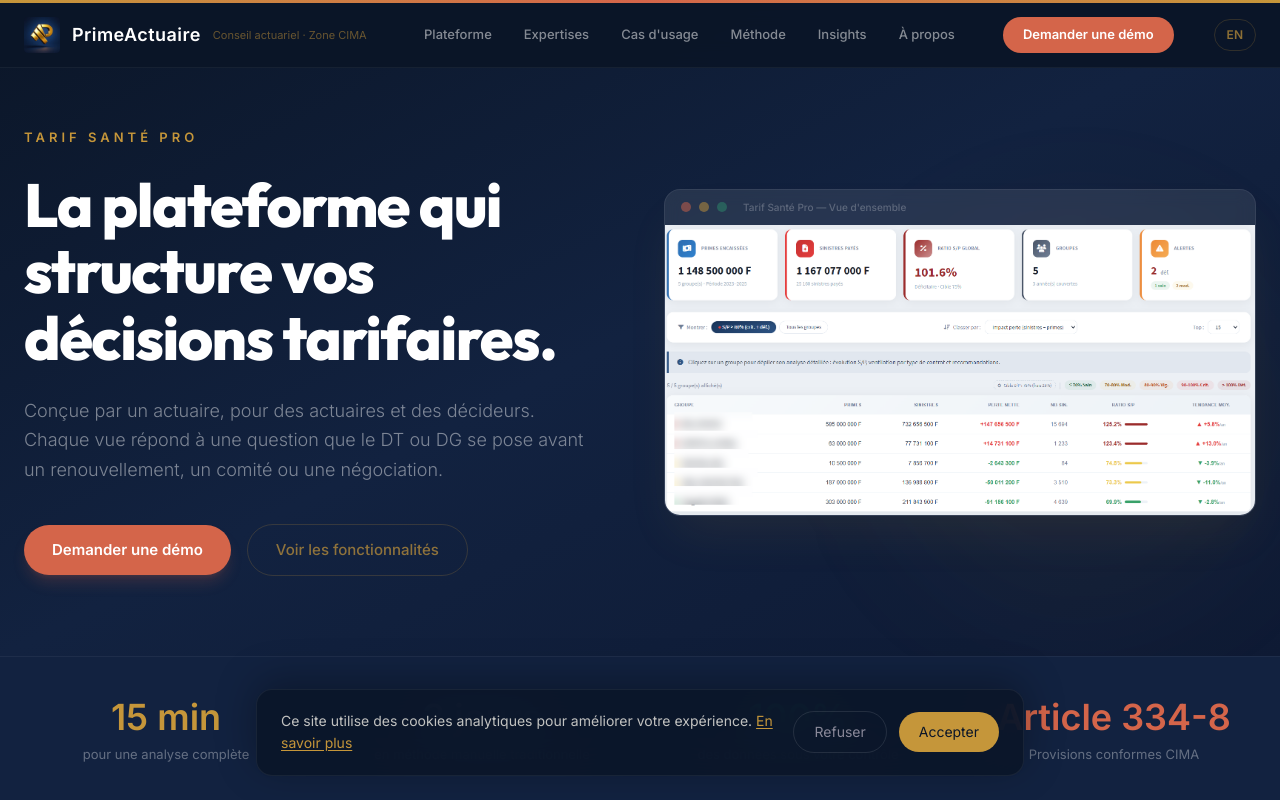
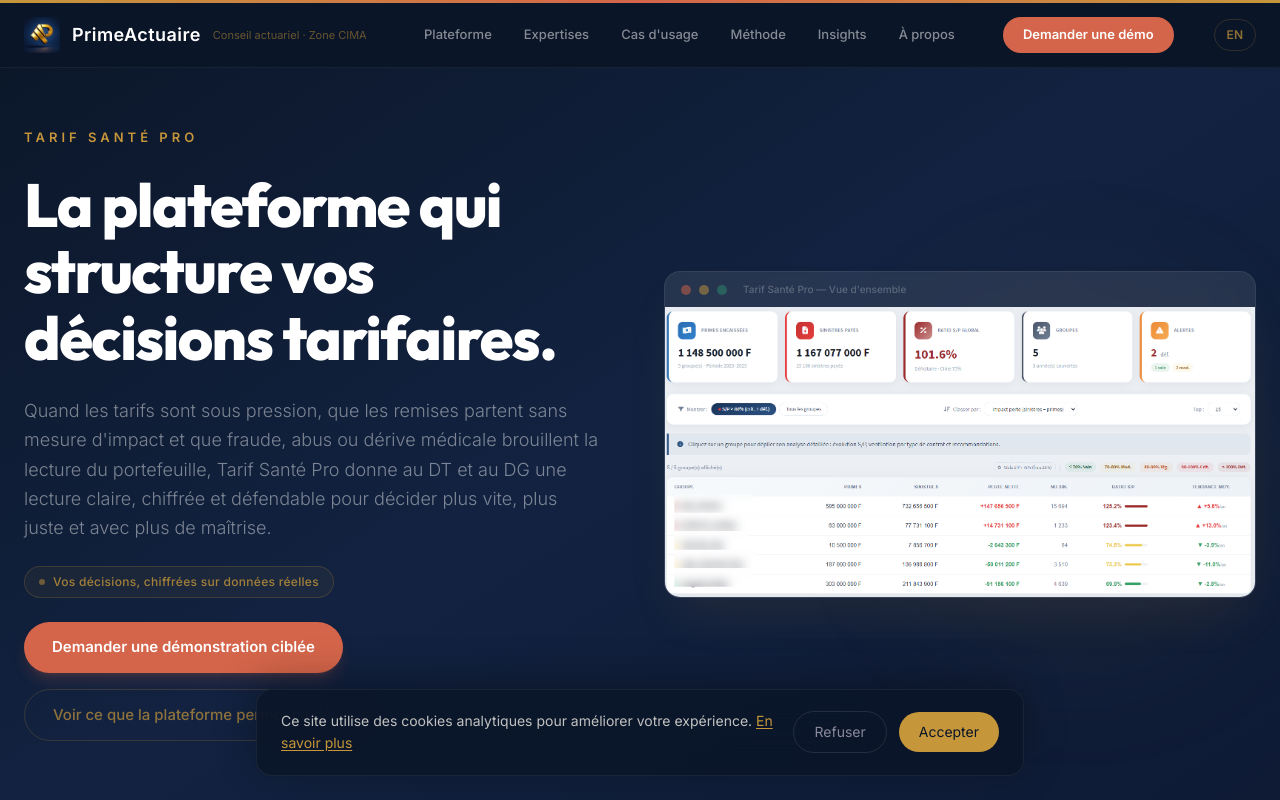
Before and after one commit to sidickgoldman/SiteWeb_PrimeActuaire, a Next.js app: page /plateforme in a window 1280 px wide. Shown: the top 800 px of the page. Built offline with nearby package versions, Linux system fonts and the light colour scheme.

Commit message:
copy: Plateforme hero - nouveau texte, CTA et badge visuel

```diff
--- a/src/app/plateforme/PlateformeClient.tsx
+++ b/src/app/plateforme/PlateformeClient.tsx
@@ -43,7 +43,11 @@
                 <p className="mt-6 text-lg text-white/45 leading-relaxed max-w-xl font-light">
                   {p.heroDesc}
                 </p>
-                <div className="mt-10 flex flex-wrap items-center gap-4">
+                <div className="mt-6 inline-flex items-center gap-2 px-3.5 py-1.5 rounded-full border border-gold/20 bg-gold/[0.06]">
+                  <span className="w-1.5 h-1.5 rounded-full bg-gold/70 animate-pulse" />
+                  <span className="text-[12px] font-medium text-gold/80 tracking-wide">{p.heroBadge}</span>
+                </div>
+                <div className="mt-6 flex flex-wrap items-center gap-4">
                   <a href="/#contact" className="px-7 py-3.5 rounded-full bg-coral text-white font-semibold text-[15px] hover:bg-coral-dark transition-colors duration-200 shadow-lg shadow-coral/20">
                     {p.heroCta1}
                   </a>
--- a/src/i18n/en.ts
+++ b/src/i18n/en.ts
@@ -471,9 +471,10 @@
   plateformePage: {
     heroEyebrow: "Tarif Santé Pro",
     heroTitle: "The platform that structures your pricing decisions.",
-    heroDesc: "Built by an actuary, for actuaries and decision-makers. Every view answers a question the technical or general director asks before a renewal, a board meeting, or a negotiation.",
-    heroCta1: "Request a Demo",
-    heroCta2: "View Features",
+    heroDesc: "When pricing is under pressure, discounts leave without measuring their impact, and fraud, abuse or medical drift blur the portfolio picture, Tarif Santé Pro gives the technical and general director a clear, quantified and defensible read to decide faster, more accurately and with greater control.",
+    heroCta1: "Request a targeted demo",
+    heroCta2: "See what the platform enables you to decide",
+    heroBadge: "Your decisions, quantified on real data",
     orbitalEyebrow: "Overview",
     orbitalTitle: "One central hub. Eight interconnected modules.",
     orbitalSubtitle: "Tarif Santé Pro centralizes all the technical director's decision tools in a single, traceable, committee-ready framework.",
--- a/src/i18n/fr.ts
+++ b/src/i18n/fr.ts
@@ -469,9 +469,10 @@
   plateformePage: {
     heroEyebrow: "Tarif Santé Pro",
     heroTitle: "La plateforme qui structure vos décisions tarifaires.",
-    heroDesc: "Conçue par un actuaire, pour des actuaires et des décideurs. Chaque vue répond à une question que le DT ou DG se pose avant un renouvellement, un comité ou une négociation.",
-    heroCta1: "Demander une démo",
-    heroCta2: "Voir les fonctionnalités",
+    heroDesc: "Quand les tarifs sont sous pression, que les remises partent sans mesure d'impact et que fraude, abus ou dérive médicale brouillent la lecture du portefeuille, Tarif Santé Pro donne au DT et au DG une lecture claire, chiffrée et défendable pour décider plus vite, plus juste et avec plus de maîtrise.",
+    heroCta1: "Demander une démonstration ciblée",
+    heroCta2: "Voir ce que la plateforme permet de décider",
+    heroBadge: "Vos décisions, chiffrées sur données réelles",
     orbitalEyebrow: "Vue d'ensemble",
     orbitalTitle: "Un hub central. Huit modules interconnectés.",
     orbitalSubtitle: "Tarif Santé Pro centralise tous les outils décisionnels du DT dans un cadre unique, traçable et prêt pour le comité.",
```
